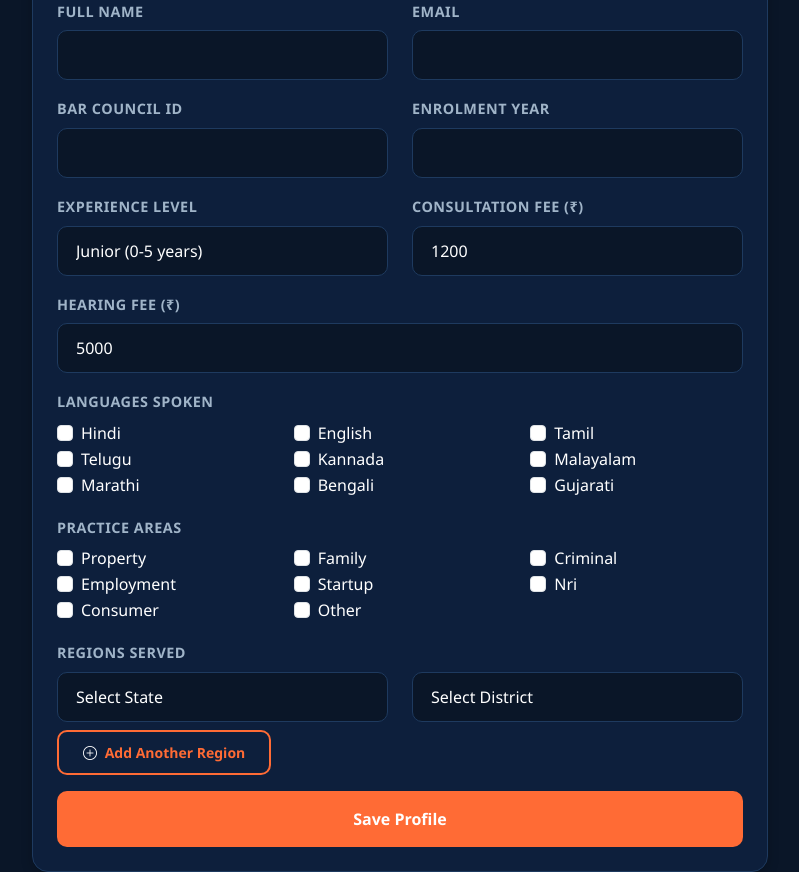
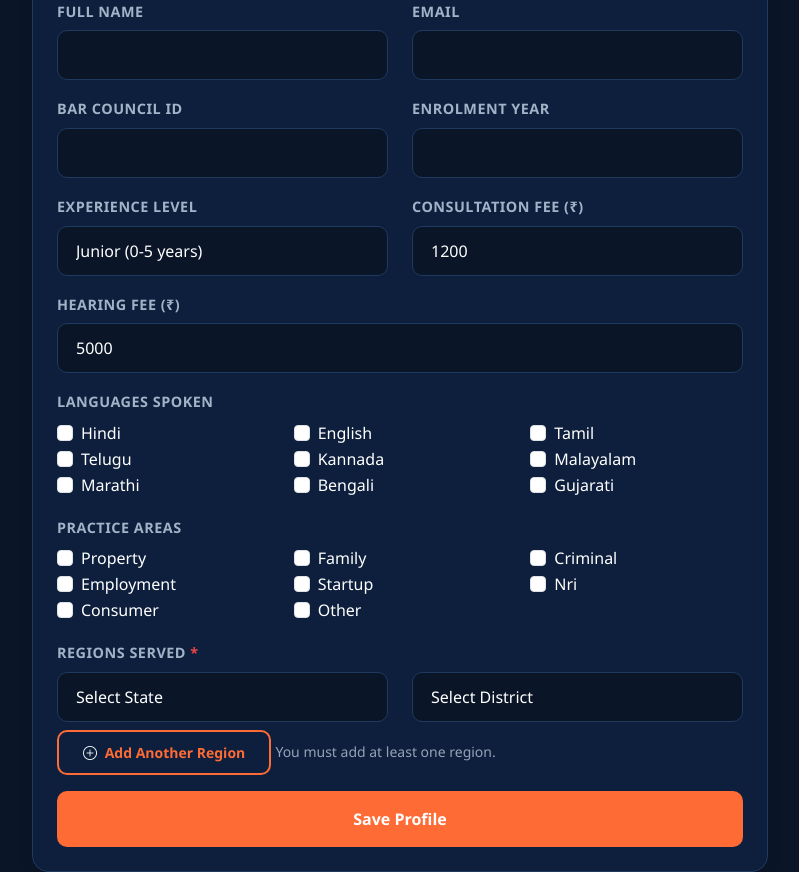
Before and after one commit to saivamsisinguru/nyayasetu, a Python web app: template templates/lawyer_setup.html in a window 1280 px wide. Shown: the part 275-1147 px from the top of the page, without its empty margins (240-1039 px from the left). Run offline with Jinja, Linux system fonts and the light colour scheme; the template is opened without the code that fills it, so the values that code supplies are empty.

Commit message:
Update lawyer_setup.html

```diff
--- a/templates/lawyer_setup.html
+++ b/templates/lawyer_setup.html
@@ -81,18 +81,18 @@
                     </div>
                 </div>
 
-                <!-- Regions (Dynamic rows with proper names) -->
+                <!-- Regions (Dynamic rows with proper names and required first row) -->
                 <div class="mb-3">
-                    <label class="form-label">Regions Served</label>
+                    <label class="form-label">Regions Served <span class="text-danger">*</span></label>
                     <div id="regions-container">
                         <div class="row mb-2">
                             <div class="col">
-                                <select class="form-select region-state" name="region_state" onchange="updateDistricts(this)">
+                                <select class="form-select region-state" name="region_state" onchange="updateDistricts(this)" required>
                                     <option value="">Select State</option>
                                 </select>
                             </div>
                             <div class="col">
-                                <select class="form-select region-district" name="region_district">
+                                <select class="form-select region-district" name="region_district" required>
                                     <option value="">Select District</option>
                                 </select>
                             </div>
@@ -101,6 +101,7 @@
                     <button type="button" class="btn btn-sm btn-outline-accent" onclick="addRegion()">
                         <i class="bi bi-plus-circle me-1"></i> Add Another Region
                     </button>
+                    <small class="form-text">You must add at least one region.</small>
                 </div>
 
                 <button type="submit" class="btn btn-accent w-100 py-3">Save Profile</button>
```
